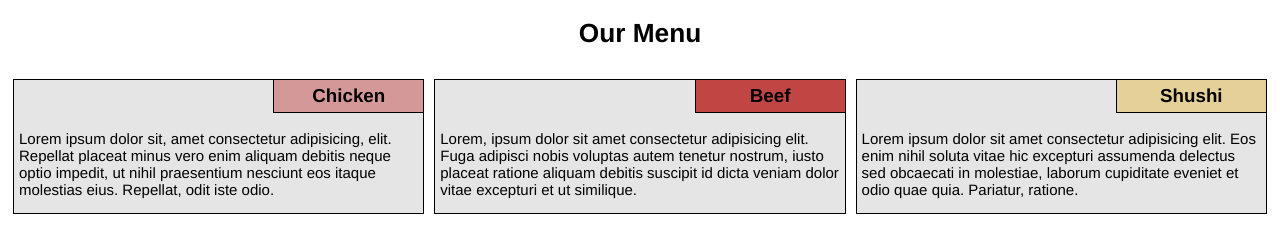
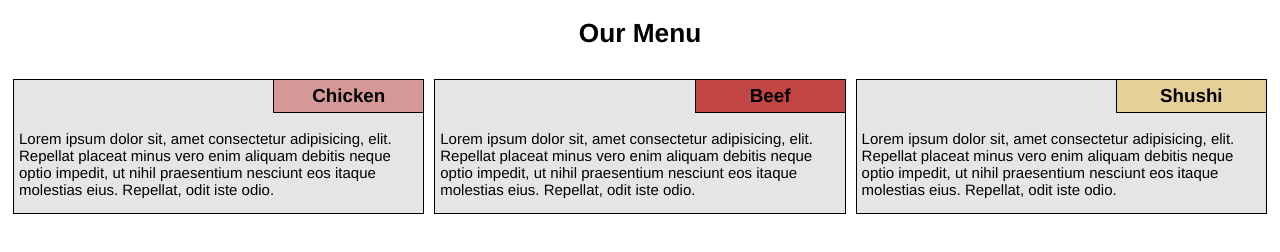
Before and after one commit to shinhyewon20201879/module2_solution, a plain HTML site: page index.html in a window 1280 px wide. Drawn offline with Linux system fonts and the light colour scheme.

Commit message:
Update index.html

```diff
--- a/index.html
+++ b/index.html
@@ -24,7 +24,7 @@
 			<div class="item-name">
 				<h2>Beef</h2>
 			</div>
-			<p>Lorem, ipsum dolor sit amet consectetur adipisicing elit. Fuga adipisci nobis voluptas autem tenetur nostrum, iusto placeat ratione aliquam debitis suscipit id dicta veniam dolor vitae excepturi et ut similique.</p>
+			<p>Lorem ipsum dolor sit, amet consectetur adipisicing, elit. Repellat placeat minus vero enim aliquam debitis neque optio impedit, ut nihil praesentium nesciunt eos itaque molestias eius. Repellat, odit iste odio.</p>
 		</div>
 	</div>
 
@@ -33,7 +33,7 @@
 			<div class="item-name">
 				<h2>Shushi</h2>
 			</div>
-			<p>Lorem ipsum dolor sit amet consectetur adipisicing elit. Eos enim nihil soluta vitae hic excepturi assumenda delectus sed obcaecati in molestiae, laborum cupiditate eveniet et odio quae quia. Pariatur, ratione.</p>
+			<p>Lorem ipsum dolor sit, amet consectetur adipisicing, elit. Repellat placeat minus vero enim aliquam debitis neque optio impedit, ut nihil praesentium nesciunt eos itaque molestias eius. Repellat, odit iste odio.</p>
 		</div>
 	</div>
 
```
